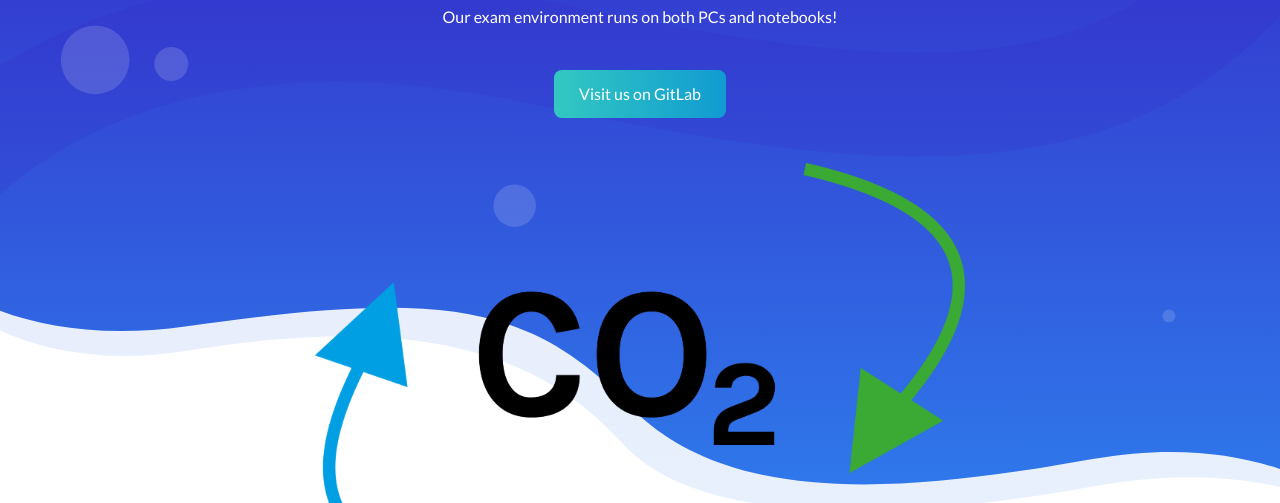
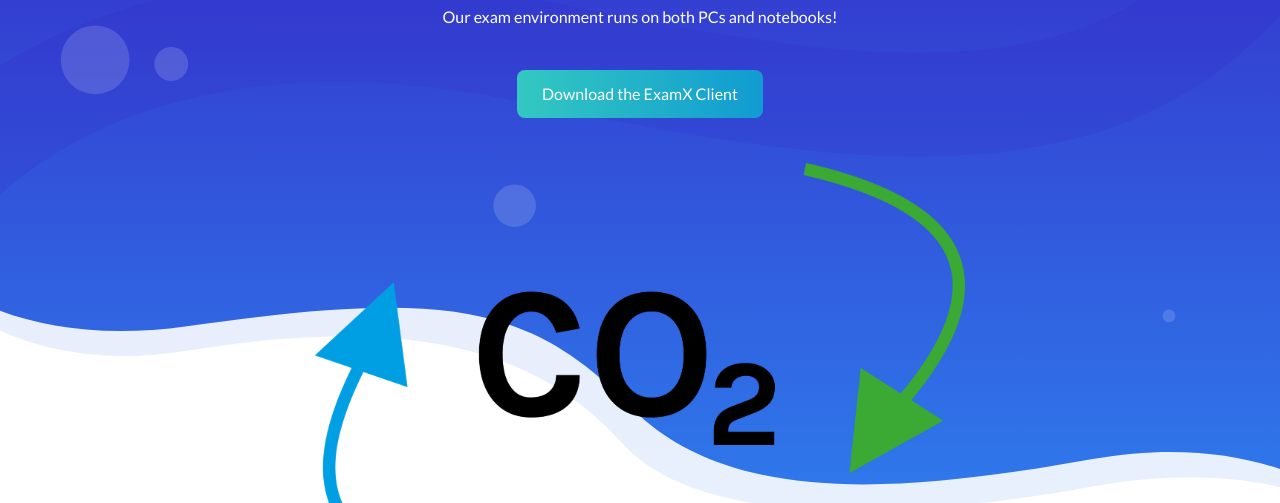
Before and after one commit to ExamX-at/website, a plain HTML site: page co2.html in a window 1280 px wide. Shown: the part 297-800 px from the top of the page. Drawn offline with Linux system fonts and the light colour scheme; files whose address does not match are found by name.

Commit message:
Added download

```diff
--- a/co2.html
+++ b/co2.html
@@ -120,8 +120,8 @@
                             testing environment</h2>
                         <p class="text wow fadeInUp" data-wow-duration="1.3s" data-wow-delay="0.8s">Our exam environment
                             runs on both PCs and notebooks!</p>
-                        <a href="https://gitlab.com/HTL-Rennweg/itp2021/examx" class="main-btn wow fadeInUp"
-                           data-wow-duration="1.3s" data-wow-delay="1.1s">Visit us on GitLab</a>
+                        <a href="InstallExamX.zip" class="main-btn wow fadeInUp"
+                           data-wow-duration="1.3s" data-wow-delay="1.1s" download>Download the ExamX Client</a>
                     </div> <!-- header hero content -->
                 </div>
             </div> <!-- row -->
```
Also changed, not shown: index.html (+2 -1 lines), 1 other file.
